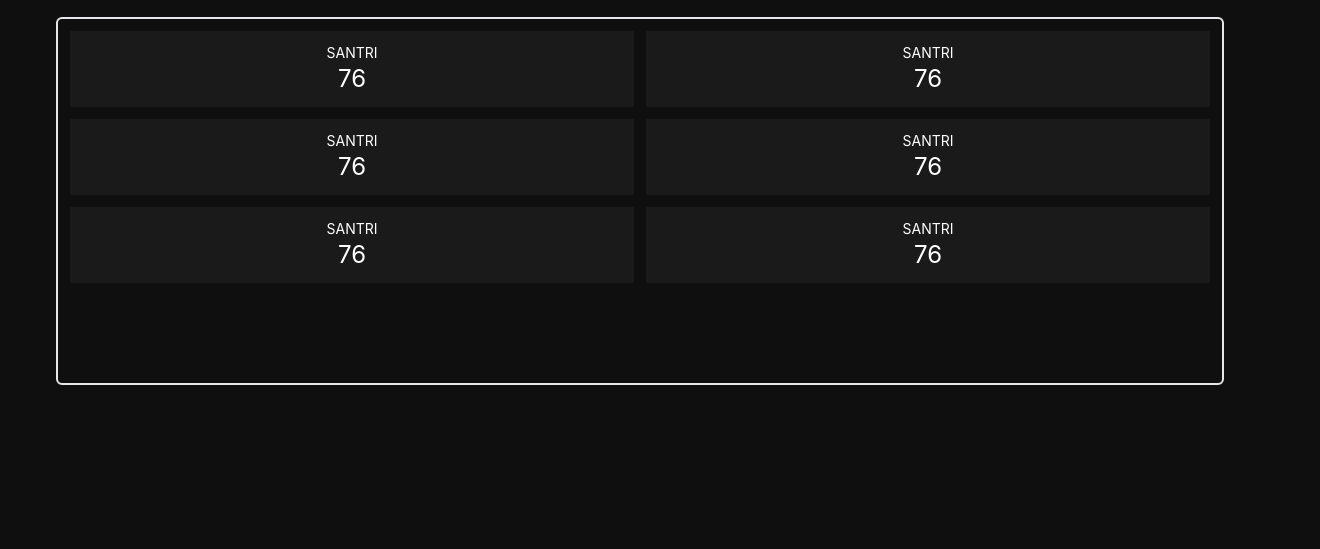
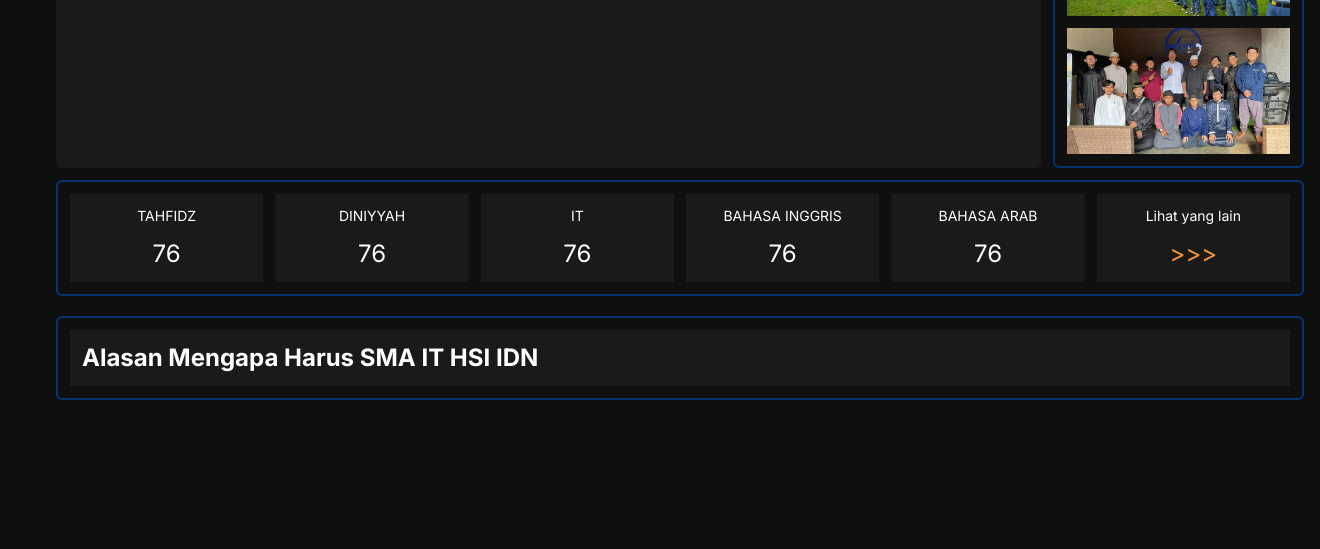
Before and after one commit to Thufail-Al-Humaidy/Web-Sekolah, a website: page index.html in a window 1280 px wide. Shown: the part 251-800 px from the top of the page, 1320 px wide, since content can reach past the window. Drawn offline with nearby package versions, Linux system fonts and the light colour scheme; a web font is replaced by a local one.

Commit message:
nambahin section home

```diff
--- a/index.html
+++ b/index.html
@@ -6,9 +6,20 @@
     <title>SMA IT HSI IDN</title>
     <script src="https://unpkg.com/@phosphor-icons/web"></script>
     <link rel="stylesheet" href="src/output.css" />
+    <link rel="preconnect" href="https://fonts.googleapis.com" />
+    <link rel="preconnect" href="https://fonts.gstatic.com" crossorigin />
+    <link
+      href="https://fonts.googleapis.com/css2?family=Inter:ital,opsz,wght@0,14..32,100..900;1,14..32,100..900&family=Playfair+Display:ital,wght@0,400..900;1,400..900&display=swap"
+      rel="stylesheet"
+    />
+    <style>
+      * {
+        font-family: inter;
+      }
+    </style>
   </head>
   <body class="bg-[#0F0F0F] text-white font-biasa">
-    <header class="px-4 pt-10 md:mx-10 relative">
+    <header class="px-4 pt-10 md:mx-10 ">
       <nav class="bg-Dark10 p-3 flex justify-between rounded-md relative">
         <div class="logo flex items-center gap-3">
           <img
@@ -16,7 +27,7 @@
             class="h-7 w-7 md:h-8 md:w-8"
             alt="Logo SMA IT HSI IDN"
           />
-          <a href="#" class="text-[16px]">SMA IT HSI IDN</a>
+          <a href="#" class="text-[16px] font-Elegant">SMA IT HSI IDN</a>
         </div>
         <ul class="hidden md:flex gap-[14px]">
           <li
@@ -109,10 +120,12 @@
       </nav>
     </header>
 
-    <section class="bungkus pt-5">
-      <div class="container bg-Dark10 p-3 w-fit">
+    <section>
+      <div class="bungkus flex flex-col gap-3">
+        <div class="container flex gap-3 justify-between">
+          <div class="rounded-md bg-Dark10 p-3 w-full">
             <div class="content flex flex-col gap-2">
-          <h1 class="text-xl font-bold">SMA IT HSI IDN</h1>
+              <h1 class="text-xl font-bold font-Elegant">SMA IT HSI IDN</h1>
               <p class="text-sm">
                 Ini adalah sekolah menengah atas yang menggabungkan pendidikan
                 berbasis Islam dengan teknologi informasi (IT).
@@ -132,32 +145,65 @@
             </div>
           </div>
           <div
-        class="jumlah mt-5 border-2 rounded-md grid grid-cols-2 grid-rows-4 gap-3 p-3"
+            class="hidden image border-2 border-biru p-3 rounded-md md:flex flex-col gap-3 w-1/4"
           >
-        <div class="santri bg-Dark10 p-3 w-full">
-          <p class="text-sm text-center">SANTRI</p>
+            <img src="img/idn.jpeg" alt="" class="w-fit" />
+            <img src="img/hsi.png" alt="" class="w-fit" />
+          </div>
+        </div>
+
+        <div
+          class="jumlah border-2 border-biru rounded-md grid grid-cols-2 md:grid-cols-6 md:grid-rows-1 grid-rows-4 gap-3 p-3"
+        >
+          <div
+            class="p-3 w-full flex flex-col items-center justify-center bg-Dark10 gap-3"
+          >
+            <p class="text-sm text-center">TAHFIDZ</p>
             <h1 class="text-2xl text-center">76</h1>
           </div>
-        <div class="santri bg-Dark10 p-3 w-full">
-          <p class="text-sm text-center">SANTRI</p>
+          <div
+            class="p-3 w-full flex flex-col items-center justify-center bg-Dark10 gap-3"
+          >
+            <p class="text-sm text-center">DINIYYAH</p>
             <h1 class="text-2xl text-center">76</h1>
           </div>
-        <div class="santri bg-Dark10 p-3 w-full">
-          <p class="text-sm text-center">SANTRI</p>
+          <div
+            class="p-3 w-full flex flex-col items-center justify-center bg-Dark10 gap-3"
+          >
+            <p class="text-sm text-center">IT</p>
             <h1 class="text-2xl text-center">76</h1>
           </div>
-        <div class="santri bg-Dark10 p-3 w-full">
-          <p class="text-sm text-center">SANTRI</p>
+          <div
+            class="p-3 w-full flex flex-col items-center justify-center bg-Dark10 gap-3"
+          >
+            <p class="text-sm text-center">BAHASA INGGRIS</p>
             <h1 class="text-2xl text-center">76</h1>
           </div>
 
-        <div class="santri bg-Dark10 p-3 w-full">
-          <p class="text-sm text-center">SANTRI</p>
+          <div
+            class="p-3 w-full flex flex-col items-center justify-center bg-Dark10 gap-3 col-span-2 md:col-span-1"
+          >
+            <p class="text-sm text-center">BAHASA ARAB</p>
             <h1 class="text-2xl text-center">76</h1>
           </div>
-        <div class="santri bg-Dark10 p-3 w-full">
-          <p class="text-sm text-center">SANTRI</p>
-          <h1 class="text-2xl text-center">76</h1>
+          <div
+            class="p-3 w-full flex flex-col items-center justify-center bg-Dark10 gap-3 col-span-2 md:col-span-1"
+          >
+            <p class="text-sm text-center">Lihat yang lain</p>
+            <h1 class="text-2xl text-center text-orange-400">>>></h1>
+          </div>
+        </div>
+      </div>
+    </section>
+    <!-- end section home -->
+    <section>
+      <div class="bungkus">
+        <div class="container border-2 border-biru p-3 rounded-md">
+          <div class="reason bg-Dark10 p-3 flex items-center">
+            <h1 class="text-2xl font-bold">
+              Alasan Mengapa Harus SMA IT HSI IDN
+            </h1>
+          </div>
         </div>
       </div>
     </section>
--- a/src/input.css
+++ b/src/input.css
@@ -1,9 +1,11 @@
 @tailwind base;
 @tailwind components;
 @tailwind utilities;
-@import url("https://fonts.googleapis.com/css2?family=Inter:ital,opsz,wght@0,14..32,100..900;1,14..32,100..900&family=Playfair+Display:ital,wght@0,400..900;1,400..900&display=swap");
 @layer components {
-    .bungkus{
-        @apply px-4 md:mx-10
-    }
+  .bungkus {
+    @apply px-4 mt-5 md:mx-10 w-full;
+  }
+  .cardnomor {
+    @apply bg-Dark10 p-3 w-full flex flex-col items-center justify-center;
+  }
 }
```
Also changed, not shown: img/hsi.png (added), img/idn.jpeg (added), src/output.css. Lines whose indentation alone changed are shown as unchanged.
